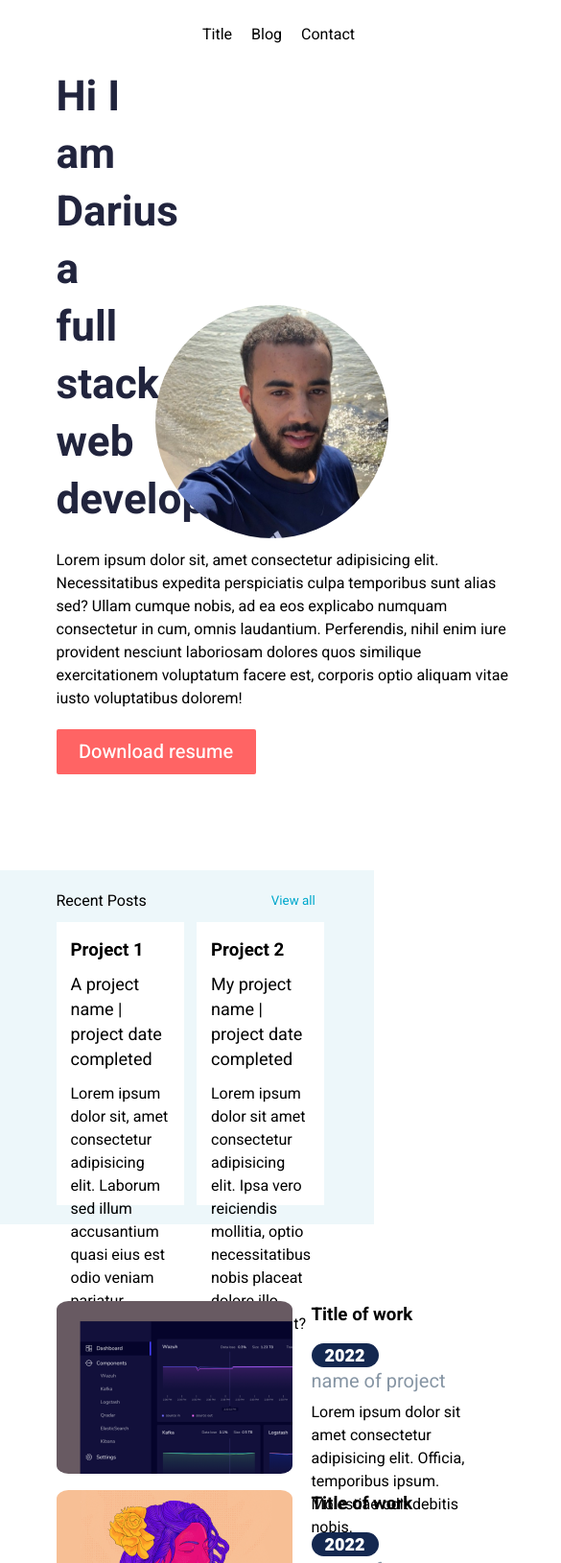
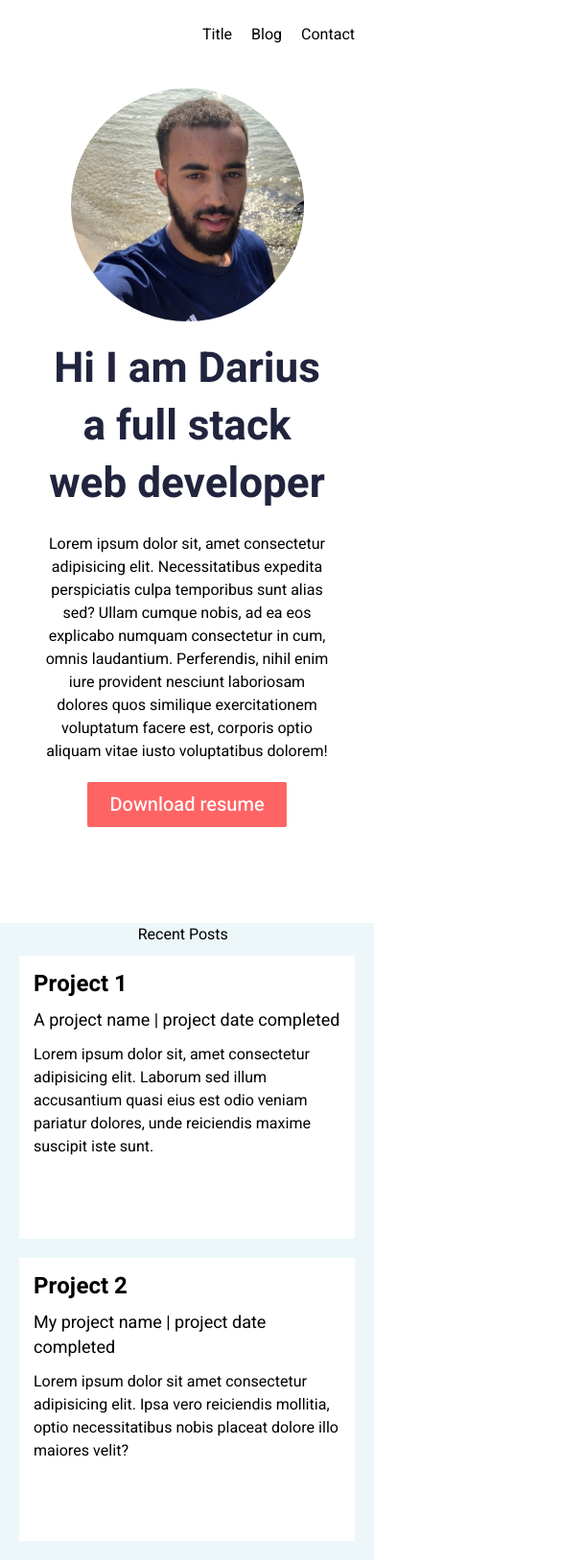
Before and after one commit to dariusbhx/portfolio, a plain HTML site: page index.html in a window 390 px wide. Shown: the top 1629 px of the page at 96% size, 585 px wide, since content can reach past the window. Drawn offline with Linux system fonts and the light colour scheme.

Commit message:
made page repsonsive

```diff
--- a/index.html
+++ b/index.html
@@ -45,6 +45,7 @@
         <div class="recent-posts">
             <div>
                 <div class="wrapper">
+                    <section>
                         <div class="recent-posts__topbar">
                             <p>Recent Posts</p>
                             <button>
@@ -59,9 +60,10 @@
                                 <p>A project name | project date completed</p>
                                 <p>
                                     Lorem ipsum dolor sit, amet consectetur
-                                adipisicing elit. Laborum sed illum accusantium
-                                quasi eius est odio veniam pariatur dolores,
-                                unde reiciendis maxime suscipit iste sunt.
+                                    adipisicing elit. Laborum sed illum
+                                    accusantium quasi eius est odio veniam
+                                    pariatur dolores, unde reiciendis maxime
+                                    suscipit iste sunt.
                                 </p>
                             </div>
                             <div class="recent-posts__post">
@@ -69,18 +71,20 @@
                                 <p>My project name | project date completed</p>
                                 <p>
                                     Lorem ipsum dolor sit amet consectetur
-                                adipisicing elit. Ipsa vero reiciendis mollitia,
-                                optio necessitatibus nobis placeat dolore illo
-                                maiores velit?
+                                    adipisicing elit. Ipsa vero reiciendis
+                                    mollitia, optio necessitatibus nobis placeat
+                                    dolore illo maiores velit?
                                 </p>
                             </div>
                         </div>
+                    </section>
                 </div>
             </div>
         </div>
+        <div class="projects">
+            <div class="wrapper">
+                <section>
                     <div class="featured-works">
-            <div class="wrapper">
-                <div class="featured-works__container">
                         <div class="featured-work">
                             <div class="featured-work__img">
                                 <img src="/assets/Rectangle 30.png" alt="" />
@@ -133,6 +137,7 @@
                             </div>
                         </div>
                     </div>
+                </section>
             </div>
         </div>
         <footer>
--- a/index.scss
+++ b/index.scss
@@ -58,7 +58,7 @@ button {
     margin-bottom: 100px;
     header {
         display: grid;
-        grid-template-columns: 50% 50%;
+        grid-template-areas: 'div div';
         grid-column-gap: 20px;
     }
     img {
@@ -114,7 +114,7 @@ button {
     }
     &__posts {
         display: grid;
-        grid-template-columns: 50% 50%;
+        grid-template-areas: 'div div';
         width: 100%;
         column-gap: 10px;
     }
@@ -151,13 +151,14 @@ button {
     }
 }
 
-.featured-works {
+.projects {
     display: flex;
     justify-content: center;
     align-items: center;
     margin-top: 80px;
     .featured-work {
         display: grid;
+        grid-template-areas: 'div div';
         grid-template-columns: 246px 70%;
         &__content {
             margin-left: 20px;
@@ -167,8 +168,6 @@ button {
             &-details {
                 display: grid;
                 grid-template-columns: 10% 20%;
-                :nth-child(1) {
-                }
             }
             & > div {
                 display: grid;
@@ -249,3 +248,122 @@ footer {
         line-height: 21px;
     }
 }
+
+@media only screen and (max-width: 1024px) {
+    .wrapper {
+        margin: 0;
+        width: 100vh;
+    }
+    .hero {
+        header {
+            display: grid;
+            .hero__content {
+                grid-area: hero-content;
+                display: flex;
+                justify-content: center;
+                align-items: center;
+                flex-direction: column;
+                width: 100%;
+                text-align: center;
+                p {
+                    width: 500px;
+                }
+            }
+            .hero__img {
+                grid-area: hero-image;
+                margin: 20px 0;
+            }
+            grid-template-areas:
+                'hero-image'
+                'hero-content';
+            grid-column-gap: 20px;
+        }
+    }
+    .recent-posts {
+        padding: 0;
+        &__topbar {
+            justify-content: center;
+            align-items: center;
+            button {
+                display: none;
+            }
+        }
+        &__post {
+            margin-bottom: 20px;
+            width: 400px;
+            h3 {
+                font-size: 24px;
+                line-height: 30px;
+            }
+            p {
+                span:nth-child(1) {
+                    font-weight: 900;
+                    font-size: 16px;
+                }
+                span:nth-child(2) {
+                    font-weight: 400;
+                    font-size: 16px;
+                    line-height: 24px;
+                }
+            }
+        }
+        &__posts {
+            display: grid;
+            grid-template-areas:
+                'div'
+                'div';
+            grid-column-gap: 20px;
+            justify-content: center;
+        }
+    }
+    .projects {
+        .featured-work {
+            display: grid;
+            grid-template-columns: 100%;
+            grid-template-areas: none;
+            justify-content: center;
+            &__content {
+                margin: auto;
+            }
+            &__img {
+                margin: auto;
+                width: 339px;
+                height: 230px;
+                margin-bottom: 20px;
+            }
+            p:nth-child(3) {
+                width: 400px;
+            }
+        }
+    }
+}
+
+@media only screen and (max-width: 768px) {
+    .hero {
+        header {
+            .hero__content {
+                p {
+                    width: 300px;
+                }
+                h1 {
+                    width: 300px;
+                }
+            }
+        }
+    }
+    .recent-posts {
+        &__post {
+            margin-bottom: 20px;
+            width: 350px;
+        }
+    }
+    .projects {
+        margin-top: 20px;
+        .featured-work {
+            p:nth-child(3) {
+                width: 200px;
+                margin-bottom: 40px;
+            }
+        }
+    }
+}
```
Also changed, not shown: index.css, 4 other files. Lines whose indentation alone changed are shown as unchanged.
